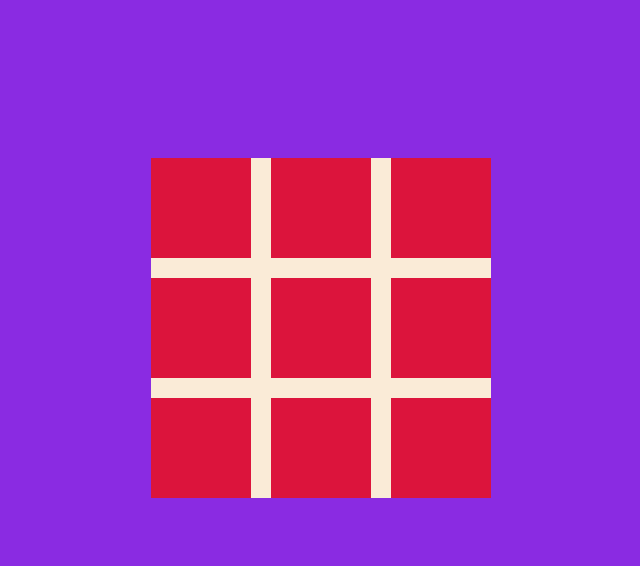
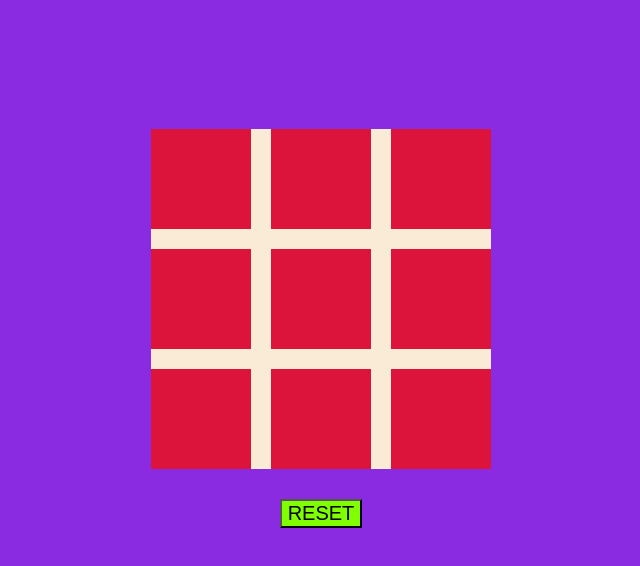
Before and after one commit to vchedeline/tic-tac-toe, a plain HTML site: page index.html in a window 1280 px wide. Shown: the whole page, without its empty margins (319-959 px from the left). Drawn offline with Linux system fonts and the light colour scheme.

Commit message:
adds reset button markup and styling

```diff
--- a/css/main.css
+++ b/css/main.css
@@ -15,6 +15,7 @@ main {
   grid-template-columns: 100px 100px 100px;
   gap: 20px;
   background-color: antiquewhite;
+  margin-bottom: 30px;
 }
 
 .square {
@@ -22,3 +23,8 @@ main {
   width: 100px;
   background-color:crimson;
 }
+
+button {
+  font-size: 20px;
+  background-color: chartreuse;
+}
--- a/index.html
+++ b/index.html
@@ -21,6 +21,9 @@
       <div class="square"></div>
       <div class="square"></div>
     </section>
+    <section>
+      <button>RESET</button>
+    </section>
   </main>
 </body>
 </html>
```
Also changed, not shown: js/main.js (+12 -0 lines).
